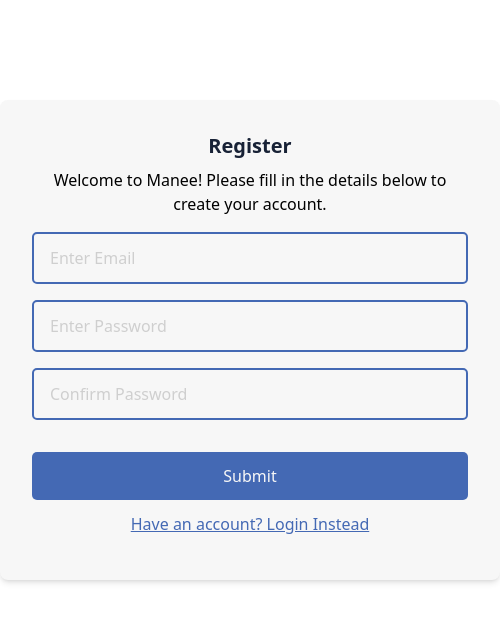
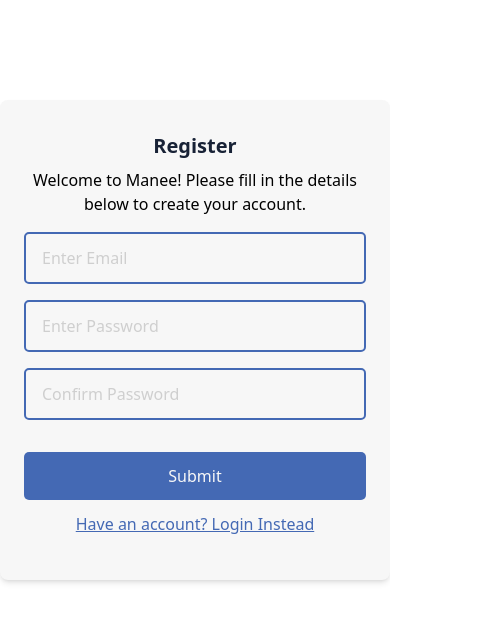
Before and after one commit to KodenOps/manee, a Next.js app: page /register in a window 390 px wide. Shown: the top 622 px of the page, 500 px wide, since content can reach past the window. Built offline with nearby package versions, Linux system fonts and the light colour scheme.

Commit message:
UPDATE: fix responsiveness for register and login pages

```diff
--- a/src/app/login/page.tsx
+++ b/src/app/login/page.tsx
@@ -10,7 +10,7 @@
 	const [error, setError] = useState('');
 	const router = useRouter();
 	return (
-		<section className='w-[500px] mx-auto mt-[100px] bg-[var(--whites)] dark:bg-[var(--primary-dark)] p-8 rounded-lg shadow-md'>
+		<section className='md:w-[40%] w-full px-6 mx-auto mt-[100px] bg-[var(--whites)] dark:bg-[var(--primary-dark)] p-8 rounded-lg shadow-md'>
 			<h2 className='md:text-2xl text-xl text-center pb-2 font-bold dark:text-[var(--secondary-dark)] text-[var(--primary-dark)] capitalize'>
 				Login
 			</h2>
--- a/src/app/register/page.tsx
+++ b/src/app/register/page.tsx
@@ -11,7 +11,7 @@
 	const [Error, setError] = useState('');
 	const router = useRouter();
 	return (
-		<section className='w-[500px] mx-auto mt-[100px] bg-[var(--whites)] dark:bg-[var(--primary-dark)] p-8 rounded-lg shadow-md'>
+		<section className='md:w-[40%] w-full px-6 mx-auto mt-[100px] bg-[var(--whites)] dark:bg-[var(--primary-dark)] p-8 rounded-lg shadow-md'>
 			<h2 className='md:text-2xl text-xl text-center pb-2 font-bold dark:text-[var(--secondary-dark)] text-[var(--primary-dark)] capitalize'>
 				Register
 			</h2>
```
